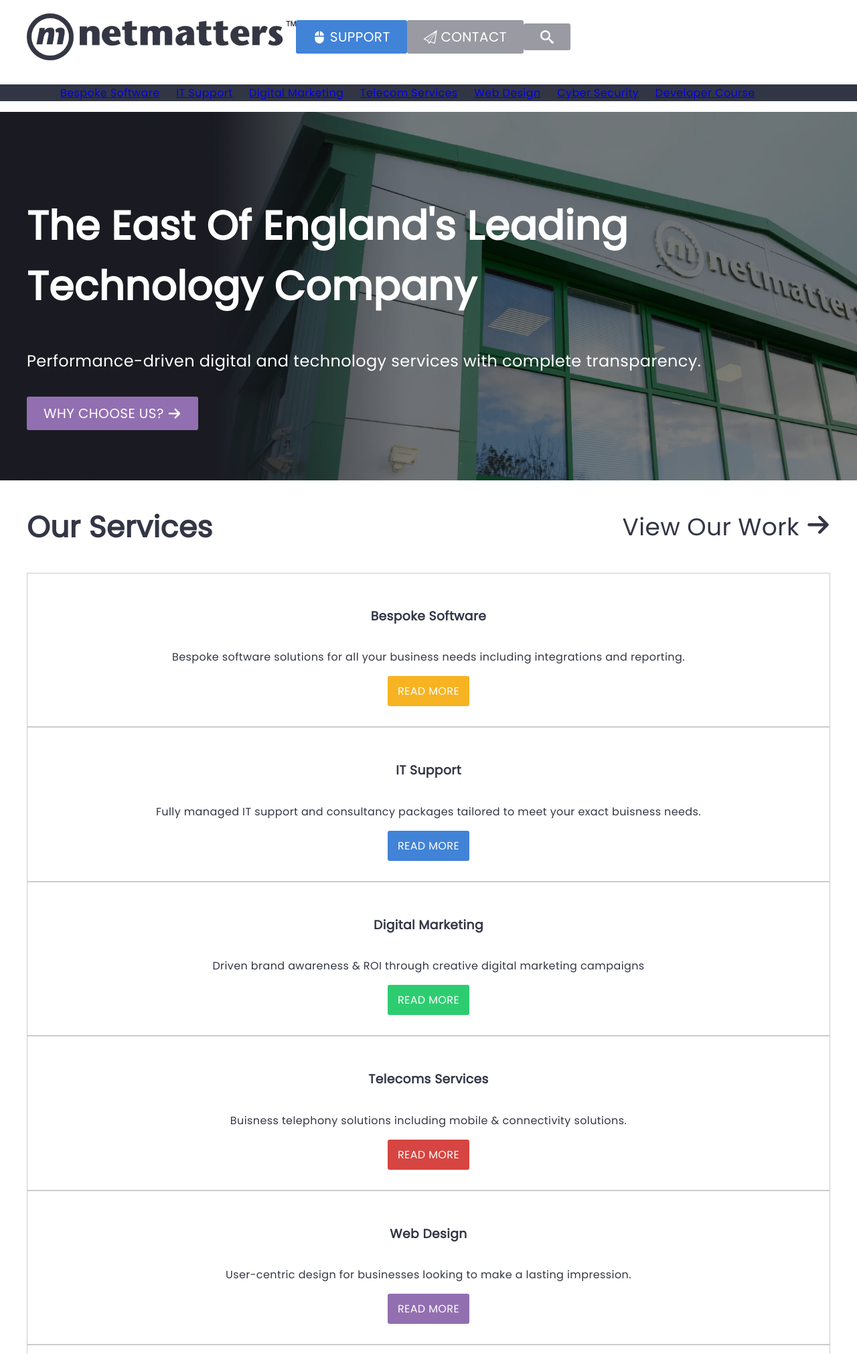
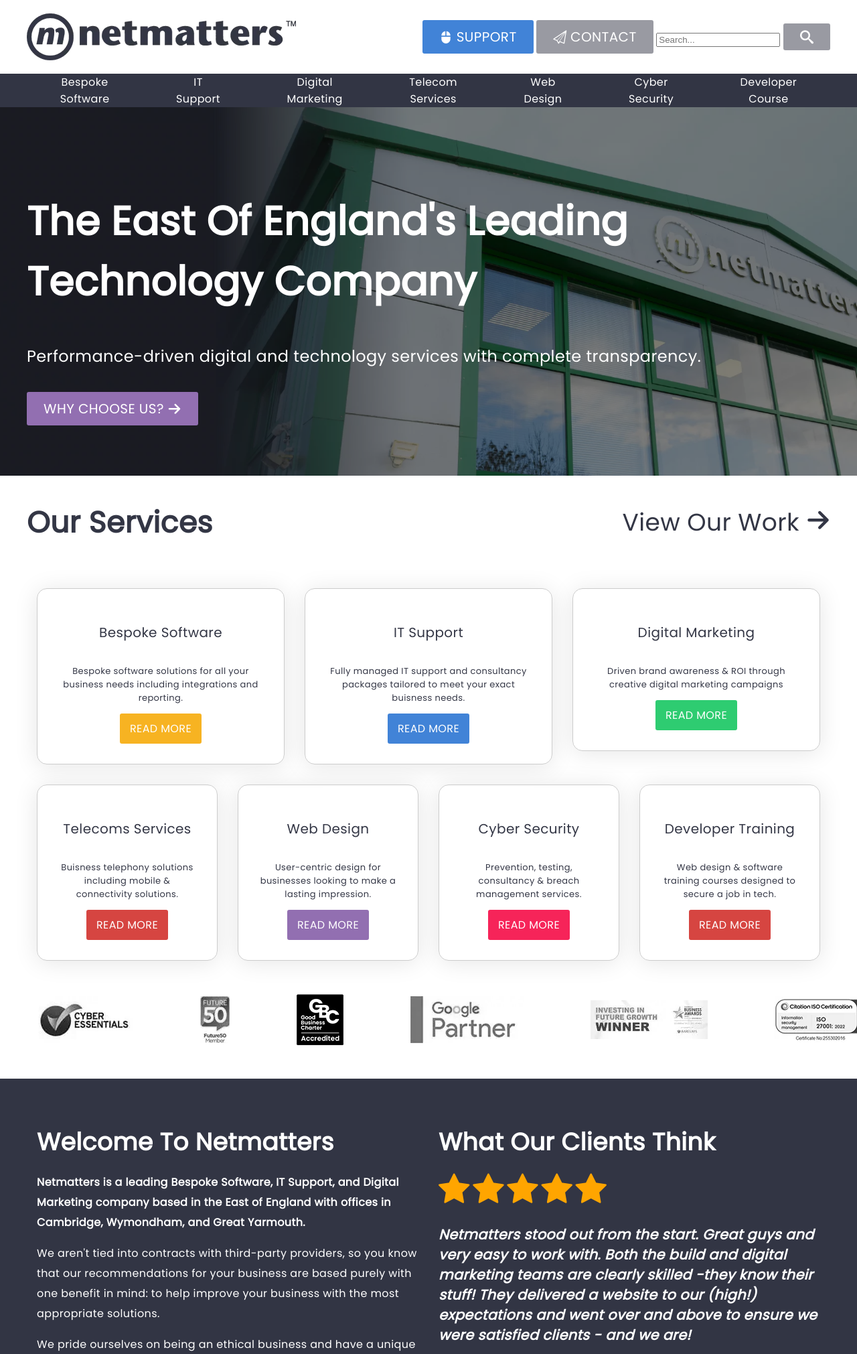
Before and after one commit to ChickenSplash/Netmatters-Homepage, a PHP site: page / in a window 1280 px wide. Shown: the top 2021 px of the page at 67% size. Run offline with PHP 8.4, Linux system fonts and the light colour scheme; some web fonts are replaced.

Commit message:
Optimised code, developed HTML
Improvements on about section, general tweaks elsewhere, started the nav section.

```diff
--- a/css/styles.css
+++ b/css/styles.css
@@ -81,7 +81,7 @@
   content: "\eaca";
 }
 
-.news-btn-blue, .news-btn-red, .news-btn-yellow, .services-btn-crimson, .services-btn-purple, .services-btn-green, .services-btn-blue, .services-btn-red, .services-btn-yellow {
+.news-btn-crimson, .news-btn-purple, .news-btn-red, .news-btn-green, .news-btn-blue, .news-btn-yellow, .services-btn-crimson, .services-btn-purple, .services-btn-red, .services-btn-green, .services-btn-blue, .services-btn-yellow {
   display: inline-block;
   font-size: 1rem;
   padding: 5px 15px;
@@ -149,6 +149,7 @@
 }
 header .container img {
   display: inline-block;
+  max-width: 100%;
 }
 header .container .btn-support {
   background-color: #4183d7;
@@ -163,18 +164,28 @@
   background-color: rgb(139.6615384615, 140.7923076923, 149.8384615385);
 }
 
-.main-nav li {
-  display: none;
-  padding-inline: 10px;
-}
-@media (min-width: 992px) {
-  .main-nav li {
-    display: inline-block;
-  }
+.search-items {
+  margin-left: auto;
 }
 
 nav {
   background-color: #323544;
+}
+
+.nav-main {
+  display: none;
+}
+@media (min-width: 992px) {
+  .nav-main {
+    display: flex;
+  }
+}
+.nav-category {
+  display: flex;
+  flex-direction: column;
+  flex-grow: 1;
+  align-items: center;
+  color: #fff;
 }
 
 .hero-image {
@@ -223,28 +234,39 @@
   background-color: rgb(133.4797297297, 94.4594594595, 168.0405405405);
 }
 
-.services-item {
-  border: #ccc solid 1px;
-}
 .services-item a {
   display: flex;
   align-items: center;
   flex-direction: column;
   padding: 30px;
   text-decoration: none;
+  text-align: center;
   color: #333645;
+  border: #ccc solid 1px;
+  border-radius: 15px;
+  box-shadow: 0 3px 35px rgba(0, 0, 0, 0.1);
+}
+.services-item a:hover .services-btn {
+  background-color: #ccc;
+}
+.services-item h3 {
+  font-size: 1.25rem;
+  font-weight: 400;
+}
+.services-item p {
+  font-size: 0.8125rem;
 }
 .services-btn-yellow {
   background-color: #F7B322;
-}
-.services-btn-red {
-  background-color: #D64541;
 }
 .services-btn-blue {
   background-color: #4183D7;
 }
 .services-btn-green {
   background-color: #2ECC71;
+}
+.services-btn-red {
+  background-color: #D64541;
 }
 .services-btn-purple {
   background-color: #926FB1;
@@ -268,6 +290,31 @@
     display: block;
     margin-left: auto;
     font-size: 2.25rem;
+  }
+}
+.services-item {
+  padding: 30px 15px 0px;
+}
+@media (min-width: 992px) {
+  .services-section-primary {
+    display: flex;
+  }
+  .services-section-primary .services-item {
+    flex: 1;
+  }
+}
+@media (min-width: 768px) {
+  .services-section-secondary {
+    display: flex;
+    flex-wrap: wrap;
+  }
+  .services-section-secondary .services-item {
+    flex: 50%;
+  }
+}
+@media (min-width: 1260px) {
+  .services-section-secondary .services-item {
+    flex: 25%;
   }
 }
 .services-footer a {
@@ -397,6 +444,7 @@
 }
 .news-article {
   box-shadow: 0 3px 35px rgba(0, 0, 0, 0.1);
+  position: relative;
 }
 .news-spacing {
   padding: 30px 15px 0px;
@@ -453,11 +501,30 @@
 .news-btn-yellow {
   background-color: #F7B322;
 }
+.news-btn-blue {
+  background-color: #4183D7;
+}
+.news-btn-green {
+  background-color: #2ECC71;
+}
 .news-btn-red {
   background-color: #D64541;
 }
-.news-btn-blue {
-  background-color: #4183D7;
+.news-btn-purple {
+  background-color: #926FB1;
+}
+.news-btn-crimson {
+  background-color: #F62459;
+}
+.news-link {
+  color: #fff;
+  position: absolute;
+  text-decoration: none;
+  font-size: 0.8125rem;
+  padding: 2px 10px;
+  right: 0;
+  top: 10px;
+  background-color: #67809f;
 }
 
 .posted-by {
--- a/index.html
+++ b/index.html
@@ -10,22 +10,46 @@
     <header>
         <div class="container">
             <img src="img/logo/netmatters-logo.webp">
-            <a href="#" class="btn-support"><span class="icon-mouse"></span>&nbsp;Support</a>
-            <a href="#" class="btn-contact"><span class="icon-paperplane"></span>&nbsp;Contact</a>
-            <a href="#" class="btn-contact"><span class="icon-search"></span></a>
+            <div class="search-items">
+                <a href="#" class="btn-support"><span class="icon-mouse"></span>&nbsp;Support</a>
+                <a href="#" class="btn-contact"><span class="icon-paperplane"></span>&nbsp;Contact</a>
+                <input placeholder="Search...">
+                <a href="#" class="btn-contact"><span class="icon-search"></span></a>
+            </div>
         </div>
     </header>
     <nav>
         <div class="container">
-            <ul class="main-nav">
-                <li><a href="#">Bespoke Software</a></li>
-                <li><a href="#">IT Support</a></li>
-                <li><a href="#">Digital Marketing</a></li>
-                <li><a href="#">Telecom Services</a></li>
-                <li><a href="#">Web Design</a></li>
-                <li><a href="#">Cyber Security</a></li>
-                <li><a href="#">Developer Course</a></li>
-            </ul>
+            <div class="nav-main">
+                <div class="nav-category">
+                    <span>Bespoke</span>
+                    <span>Software</span>
+                </div>
+                <div class="nav-category">
+                    <span>IT</span>
+                    <span>Support</span>
+                </div>
+                <div class="nav-category">
+                    <span>Digital</span>
+                    <span>Marketing</span>
+                </div>
+                <div class="nav-category">
+                    <span>Telecom</span>
+                    <span>Services</span>
+                </div>
+                <div class="nav-category">
+                    <span>Web</span>
+                    <span>Design</span>
+                </div>
+                <div class="nav-category">
+                    <span>Cyber</span>
+                    <span>Security</span>
+                </div>
+                <div class="nav-category">
+                    <span>Developer</span>
+                    <span>Course</span>
+                </div>
+            </div>
         </div>
     </nav>
     <div class="hero-image">
@@ -42,56 +66,56 @@
             <h2>Our Services</h2>
             <a href="#">View Our Work&nbsp;<span class="icon-arrow-right2"></span></a>
         </div>
-        <div class="services-section--primary">
+        <div class="services-section-primary">
             <div class="services-item">
                 <a href="#">
                     <h3>Bespoke Software</h3>
                     <p>Bespoke software solutions for all your business needs including integrations and reporting.</p>
-                    <div class="services-btn-yellow">Read More</div>
+                    <div class="services-btn-yellow services-btn">Read More</div>
                 </a>
             </div>
             <div class="services-item">
                 <a href="#">
                     <h3>IT Support</h3>
                     <p>Fully managed IT support and consultancy packages tailored to meet your exact buisness needs.</p>
-                    <div class="services-btn-blue">Read More</div>
+                    <div class="services-btn-blue services-btn">Read More</div>
                 </a>
             </div>
             <div class="services-item">
                 <a href="#">
                     <h3>Digital Marketing</h3>
                     <p>Driven brand awareness & ROI through creative digital marketing campaigns</p>
-                    <div class="services-btn-green">Read More</div>
+                    <div class="services-btn-green services-btn">Read More</div>
                 </a>
             </div>
         </div>
-        <div class="services-section--secondary">
+        <div class="services-section-secondary">
             <div class="services-item">
                 <a href="#">
                     <h3>Telecoms Services</h3>
                     <p>Buisness telephony solutions including mobile & connectivity solutions.</p>
-                    <div class="services-btn-red">Read More</div>
+                    <div class="services-btn-red services-btn">Read More</div>
                 </a>
             </div>
             <div class="services-item">
                 <a href="#">
                     <h3>Web Design</h3>
                     <p>User-centric design for businesses looking to make a lasting impression.</p>
-                    <div class="services-btn-purple">Read More</div>
+                    <div class="services-btn-purple services-btn">Read More</div>
                 </a>
             </div>
             <div class="services-item">
                 <a href="#">
                     <h3>Cyber Security</h3>
                     <p>Prevention, testing, consultancy & breach management services.</p>
-                    <div class="services-btn-crimson">Read More</div>
+                    <div class="services-btn-crimson services-btn">Read More</div>
                 </a>
             </div>
             <div class="services-item">
                 <a href="#">
                     <h3>Developer Training</h3>
                     <p>Web design & software training courses designed to secure a job in tech.</p>
-                    <div class="services-btn-red">Read More</div>
+                    <div class="services-btn-red services-btn">Read More</div>
                 </a>
             </div>
         </div>
@@ -152,6 +176,7 @@
             <div class="news-flex-container">
                 <div class="news-spacing">
                     <div class="news-article">
+                        <span class="news-link">News</span>
                         <img src="img/news-articles/april-notables-2025.webp" class="news-thumbnail">
                         <div class="news-details">
                             <h3>April Notables 2025 - Celebrating Our Team</h3>
@@ -170,6 +195,7 @@
                 </div>
                 <div class="news-spacing">
                     <div class="news-article">
+                        <span class="news-link">News</span>
                         <img src="img/news-articles/netmatters-achieves-kings-award.webp" class="news-thumbnail">
                         <div class="news-details">
                             <h3>Netmatters Achieves King’s Award for Enterpr...</h3>
@@ -188,6 +214,7 @@
                 </div>
                 <div class="news-spacing news-spacing-hide">
                     <div class="news-article">
+                        <span class="news-link">Case Study</span>
                         <img src="img/news-articles/case-study-enhancing-security.png" class="news-thumbnail">
                         <div class="news-details">
                             <h3>Case Study: Enhancing Security and Reducing C...</h3>
--- a/scss/layout/_article.scss
+++ b/scss/layout/_article.scss
@@ -31,6 +31,7 @@
 
     &-article {
         box-shadow: 0 3px 35px rgba(0, 0, 0, 0.1);
+        position: relative;
     }
 
     &-spacing {
@@ -100,9 +101,18 @@
     }
 
     &-btn {
-        @include read-more-btn(map-get($theme, yellow), "yellow");
-        @include read-more-btn(map-get($theme, red), "red");
-        @include read-more-btn(map-get($theme, blue), "blue");
+        @include read-more-btn($theme);
+    }
+
+    &-link {
+        color: #fff;
+        position: absolute;
+        text-decoration: none;
+        font-size: 0.8125rem;
+        padding: 2px 10px;
+        right: 0;
+        top: 10px;
+        background-color: #67809f;
     }
 }
 
--- a/scss/layout/_header.scss
+++ b/scss/layout/_header.scss
@@ -5,6 +5,7 @@
 
     img {
         display: inline-block;
+        max-width: 100%;
     }
 
     @include about-btn(#4183d7, "support") {
@@ -19,3 +20,7 @@
         }
     }
 }
+
+.search-items {
+    margin-left: auto;
+}
--- a/scss/layout/_nav.scss
+++ b/scss/layout/_nav.scss
@@ -1,12 +1,21 @@
-.main-nav li {
-    display: none;
-    padding-inline: 10px;
-
-    @media (min-width: $break-point-medium) {
-        display: inline-block;
-    }
-}
-
 nav {
     background-color: $color-base;
 }
+
+.nav {
+    &-main {
+        display: none;
+
+        @media (min-width: $break-point-medium) {
+        display: flex;
+        }
+    }
+
+    &-category {
+        display: flex;
+        flex-direction: column;
+        flex-grow: 1;
+        align-items: center;
+        color: #fff
+    }
+}
--- a/scss/layout/_our-services.scss
+++ b/scss/layout/_our-services.scss
@@ -2,25 +2,37 @@
 
 .services {
     &-item {
-        border: #ccc solid 1px;
-
         a {
             display: flex;
             align-items: center;
             flex-direction: column;
             padding: 30px;
             text-decoration: none;
+            text-align: center;
             color: $color-dark-text;
+            border: #ccc solid 1px;
+            border-radius: 15px;
+            box-shadow: 0 3px 35px rgba(0, 0, 0, 0.1);
+
+            &:hover {
+                .services-btn {
+                    background-color: #ccc;
+                }
+            }
+        }
+
+        h3 {
+            font-size: 1.25rem;
+            font-weight: 400;
+        }
+
+        p{
+            font-size: 0.8125rem;
         }
     }
 
     &-btn {
-        @include read-more-btn(map-get($theme, yellow), "yellow");
-        @include read-more-btn(map-get($theme, red), "red");
-        @include read-more-btn(map-get($theme, blue), "blue");
-        @include read-more-btn(map-get($theme, green), "green");
-        @include read-more-btn(map-get($theme, purple), "purple");
-        @include read-more-btn(map-get($theme, crimson), "crimson");
+        @include read-more-btn($theme)
     }
 }
 
@@ -47,6 +59,39 @@
         }
     }
 
+    &-item {
+        padding: 30px 15px 0px;
+    }
+
+    &-section {
+        &-primary{
+            @media (min-width: $break-point-medium) {
+                display: flex;
+
+                .services-item {
+                    flex: 1;
+                }
+            }
+        }
+
+        &-secondary {
+            @media (min-width: $break-point-small) {
+                display: flex;
+                flex-wrap: wrap;
+
+                .services-item {
+                    flex: 50%;
+                }
+            }
+
+            @media (min-width: $break-point-large) {
+                .services-item {
+                    flex: 25%;
+                }
+            }
+        }
+    }
+
     &-footer {
         a {
             display: block;
--- a/scss/modules/_extends.scss
+++ b/scss/modules/_extends.scss
@@ -1,8 +1,6 @@
 // BUTTONS
 
 // Read More Button
-
-// Revisit this at a later time so I could perhaps only need $type and then it fetches a stored color in a variable
 // (I am very proud of this)
 
 %read-more-btn {
@@ -16,11 +14,12 @@
     text-transform: uppercase;
 }
 
-@mixin read-more-btn($color, $type) {
-  &-#{$type} {
-    @extend %read-more-btn;
-    background-color: $color;
-    @content;
+@mixin read-more-btn($theme) {
+  @each $name, $color in $theme {
+    &-#{$name} {
+      @extend %read-more-btn;
+      background-color: $color;
+    }
   }
 }
 
```
Also changed, not shown: 1 other file.
